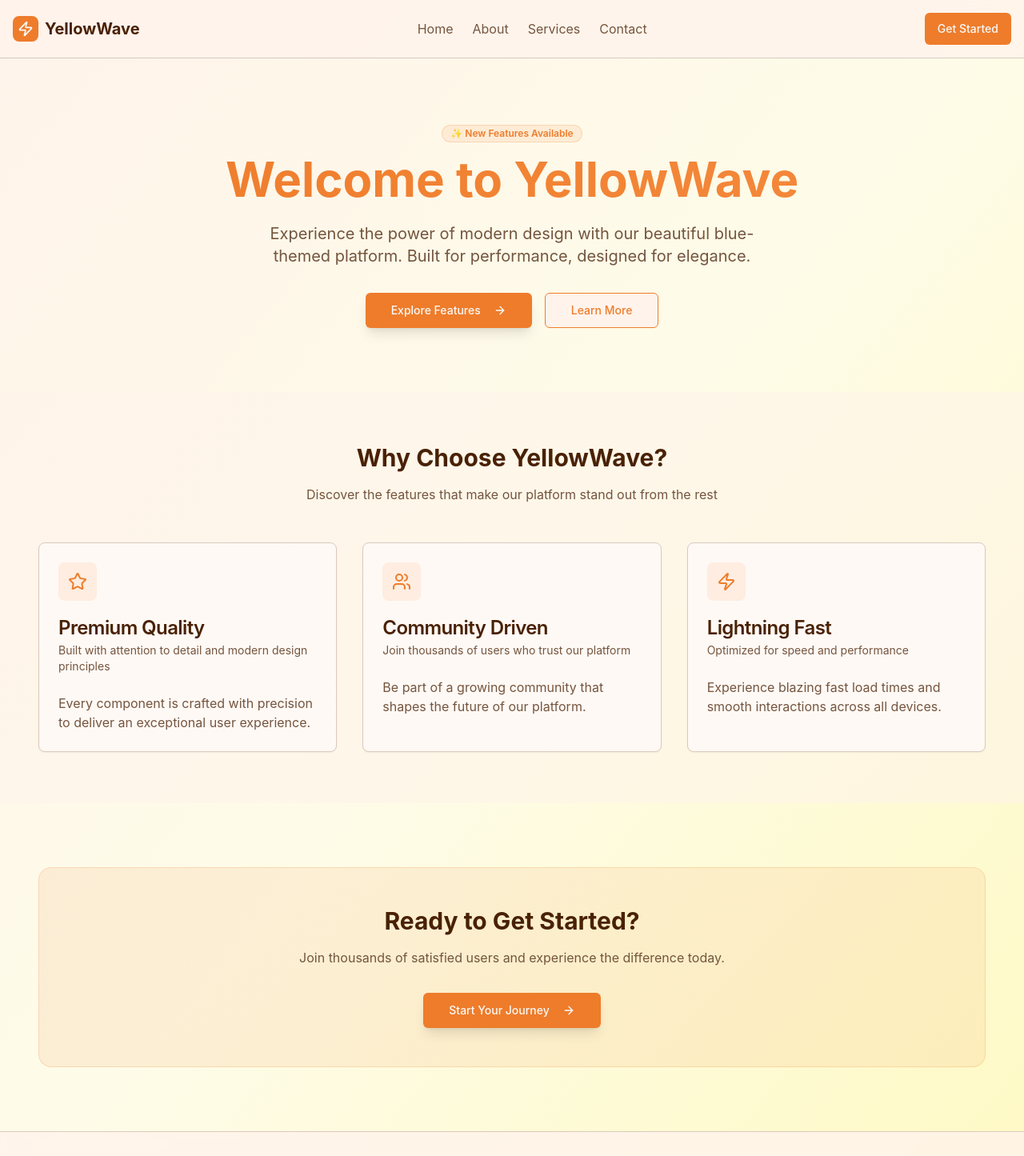
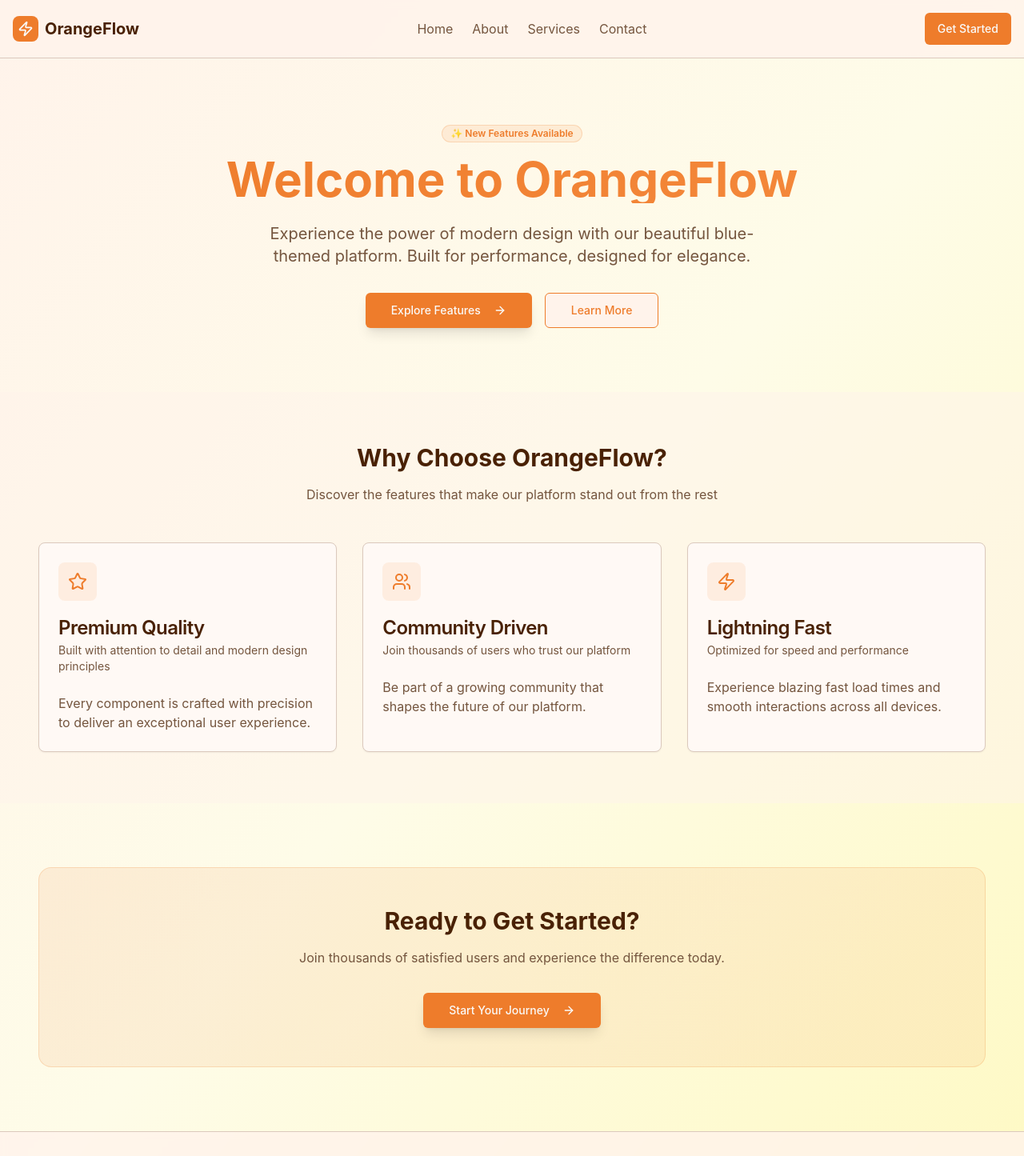
Before and after one commit to jboduchFusen/create-simple-blue-website, a React (Vite) app: page / in a window 1280 px wide. Shown: the top 1445 px of the page at 80% size. Built offline with nearby package versions, Linux system fonts and the light colour scheme.

Commit message:
Can you change the the site so that it does not have hte works YellowWave anywhere?

```diff
--- a/index.html
+++ b/index.html
@@ -3,14 +3,14 @@
   <head>
     <meta charset="UTF-8" />
     <meta name="viewport" content="width=device-width, initial-scale=1.0" />
-    <title>Modern Landing Page</title>
-    <meta name="description" content="Buildify landing page template" />
-    <meta name="author" content="Your Company" />
+    <title>OrangeFlow</title>
+    <meta name="description" content="Experience the power of modern design with OrangeFlow" />
+    <meta name="author" content="OrangeFlow" />
 
-    <meta property="og:title" content="Buildify Template Landing Page" />
+    <meta property="og:title" content="OrangeFlow - Modern Design Platform" />
     <meta
       property="og:description"
-      content="Buildify landing page template"
+      content="Experience the power of modern design with OrangeFlow"
     />
     <meta property="og:type" content="website" />
 
--- a/src/pages/Index.tsx
+++ b/src/pages/Index.tsx
@@ -15,7 +15,7 @@ const Index = () => {
             <div className="w-8 h-8 bg-primary rounded-lg flex items-center justify-center">
               <Zap className="w-5 h-5 text-primary-foreground" />
             </div>
-            <span className="text-xl font-bold text-foreground">YellowWave</span>
+            <span className="text-xl font-bold text-foreground">OrangeFlow</span>
           </div>
           <nav className="hidden md:flex items-center space-x-6">
             <a href="#" className="text-muted-foreground hover:text-foreground transition-colors">Home</a>
@@ -36,7 +36,7 @@ const Index = () => {
             ✨ New Features Available
           </Badge>
           <h1 className="text-4xl md:text-6xl font-bold mb-6 bg-gradient-to-r from-primary to-accent bg-clip-text text-transparent">
-            Welcome to YellowWave
+            Welcome to OrangeFlow
           </h1>
           <p className="text-xl text-muted-foreground mb-8 max-w-2xl mx-auto">
             Experience the power of modern design with our beautiful blue-themed platform.
@@ -58,7 +58,7 @@ const Index = () => {
       <section className="py-16 px-4 bg-background/50">
         <div className="container mx-auto">
           <div className="text-center mb-12">
-            <h2 className="text-3xl font-bold mb-4">Why Choose YellowWave?</h2>
+            <h2 className="text-3xl font-bold mb-4">Why Choose OrangeFlow?</h2>
             <p className="text-muted-foreground max-w-2xl mx-auto">
               Discover the features that make our platform stand out from the rest
             </p>
@@ -142,10 +142,10 @@ const Index = () => {
             <div className="w-6 h-6 bg-primary rounded-md flex items-center justify-center">
               <Zap className="w-4 h-4 text-primary-foreground" />
             </div>
-            <span className="font-semibold text-foreground">YellowWave</span>
+            <span className="font-semibold text-foreground">OrangeFlow</span>
           </div>
           <p className="text-muted-foreground">
-            © 2024 YellowWave. All rights reserved.
+            © 2024 OrangeFlow. All rights reserved.
           </p>
         </div>
       </footer>
```
Also changed, not shown: 1 other file (tests, documents, lock files or other folders).
